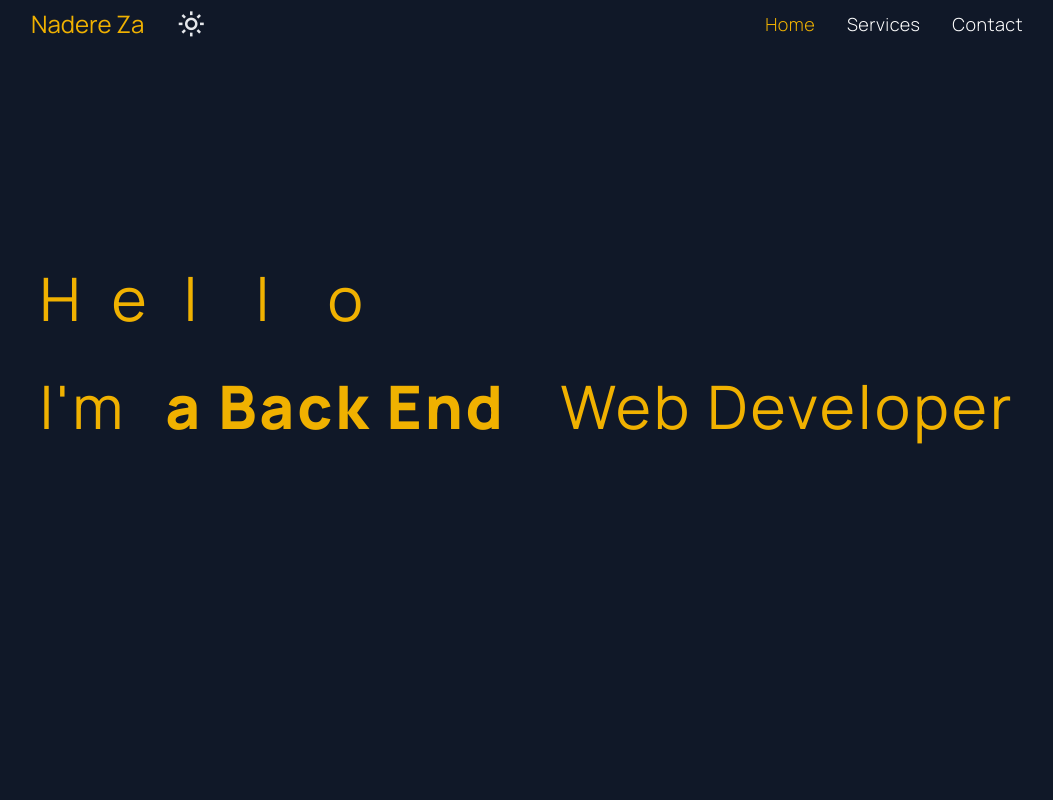
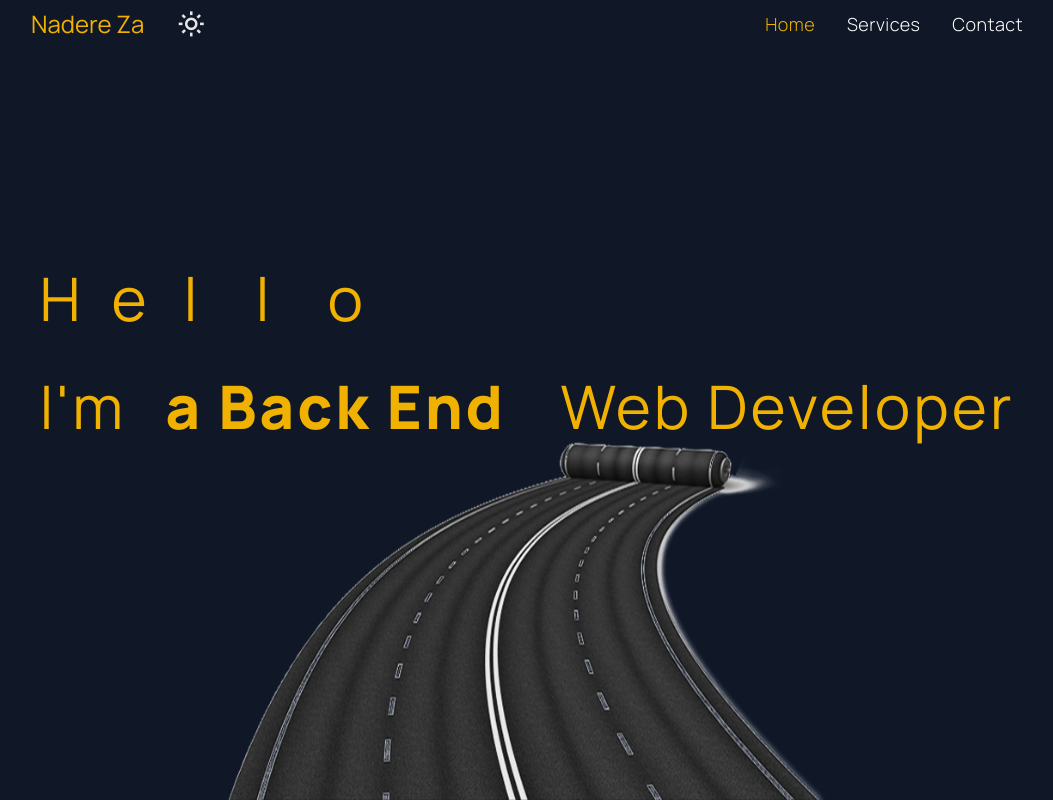
Before and after one commit to NadereZ/portfolio-website, a React (Vite) app: page / in a window 1280 px wide. Shown: the whole page, without its empty margins (113-1166 px from the left). Built offline with nearby package versions, Linux system fonts and the light colour scheme.

Commit message:
Set the background image.

```diff
--- a/src/components/Hero.jsx
+++ b/src/components/Hero.jsx
@@ -3,60 +3,53 @@ import Navbar from './Navbar';
 import { letters, professionTexts } from '../data/index';
 
 const Hero = () => {
-  // State for tracking which letter is currently hovered (for hover animations)
-  const [hoveredLetter, setHoveredLetter] = useState(null);
+  // State Management
+  const [hoveredLetter, setHoveredLetter] = useState(null); // Tracks hover state for letter images
+  const [currentText, setCurrentText] = useState(professionTexts[0]); // Current rotating text
+  const [currentIndex, setCurrentIndex] = useState(0); // Index tracker for text rotation
+  const [isRotating, setIsRotating] = useState(false); // Controls rotation animation state
 
-  // State for the currently displayed profession text
-  const [currentText, setCurrentText] = useState(professionTexts[0]);
+  // Text rotation effect with animation
+  useEffect(() => {
+    const textChangeDelay = 300; // Animation duration for text change
+    const rotationInterval = 4000; // Time between text rotations
 
-  // State for tracking the current index in the professionTexts array
-  const [currentIndex, setCurrentIndex] = useState(0);
-  const [isRotating, setIsRotating] = useState(false)
+    const interval = setInterval(() => {
+      setIsRotating(true); // Trigger rotation animation
 
-  useEffect(() => {
-    // Animation timing configuration
-    const textChangeDelay = 300; // Delay before text changes (ms)
-    const rotationInterval = 4000; // Time between rotations (ms)
-
-    // Set up the text rotation interval
-    const interval = setInterval(() => {
-      setIsRotating(true)
       setTimeout(() => {
-        // Calculate next index with wrap-around
         const nextIndex = (currentIndex + 1) % professionTexts.length;
         setCurrentIndex(nextIndex);
         setCurrentText(professionTexts[nextIndex]);
-        setIsRotating(false)
+        setIsRotating(false); // Reset animation state
       }, textChangeDelay);
     }, rotationInterval);
 
-    // Cleanup function to clear interval when component unmounts
     return () => clearInterval(interval);
-  }, [currentIndex]); // Add currentIndex to dependency array
+  }, [currentIndex]);
 
   return (
     /**
      * Hero Section Container
-     * - Takes full viewport height (h-screen)
-     * - Uses flex column layout
-     * - Centers content both horizontally and vertically
+     * - Full viewport height with centered content
+     * - Isolate property prevents stacking context issues
+     * - Dark background inherited from parent
      */
-    <div className="w-full h-screen flex flex-col justify-center items-center">
-      {/* Navigation Bar Component */}
+    <div className="w-full h-screen flex flex-col justify-center items-center isolate relative">
+      {/* Fixed Navigation Bar */}
       <Navbar />
 
       {/* Main Content Container */}
       <div className="flex flex-col md:items-center items-start xl:gap-y-10 gap-y-3 xl:mb-20 mb-0">
-        {/* Animated Letter Heading Section */}
+        {/* Animated Heading Container */}
         <h1 className="flex flex-col xl:space-y-8 md:space-y-4 space-y-2 xl:text-6xl md:text-4xl text-3xl md:font-normal font-bold text-yellow-500">
-          {/* Letter Hover Animation Row */}
-          <span className="flex">
+          {/* Interactive Letters Section */}
+          <span className="flex relative z-20">
             {letters.map((letter, index) => (
               /**
-               * Individual Letter Container
-               * - Shows hover image when moused over
-               * - Has custom negative margins for overlapping effect
-               * - Uses relative positioning for absolute-positioned hover images
+               * Letter Container with Hover Effect
+               * - Negative margins create overlapping effect
+               * - Displays image on hover
                */
               <span
                 key={`letter-${index}`}
@@ -64,36 +57,44 @@ const Hero = () => {
                 onMouseEnter={() => setHoveredLetter(index)}
                 onMouseLeave={() => setHoveredLetter(null)}
               >
-                {/* Letter Character Display */}
                 {letter.char}
-
-                {/* Hover Image (shown only when letter is hovered) */}
+                {/* Hover Image */}
                 <img
                   src={letter.img}
-                  alt={`Visual representation for ${letter.char}`}
+                  alt={`Icon for ${letter.char}`}
                   className={`xl:h-36 h-24 absolute bottom-full -translate-x-1/2 ${
-                    letter.rotate || ""
+                    letter.rotate || ''
                   } transition-opacity duration-300 ${
-                    hoveredLetter === index ? "opacity-100" : "opacity-0"
+                    hoveredLetter === index ? 'opacity-100' : 'opacity-0'
                   }`}
                 />
               </span>
             ))}
           </span>
 
-          {/* Profession Text Display with Rotating Text */}
-          <span className="xl:text-6xl md:text-4xl text-2xl tracking-wider xl:py-4 py-2 overflow-hidden">
-            I'm{" "}
+          {/* Animated Profession Text */}
+          <span className="xl:text-6xl md:text-4xl text-2xl tracking-wider xl:py-4 py-2 overflow-hidden relative z-20">
+            I'm{' '}
             <span
               className={`inline-block xl:w-[380px] md:w-[240px] w-[160px] lg:ml-6 ml-2 font-extrabold transform origin-left transition-transform duration-300 ease-out text-yellow-500 ${
-                isRotating ? "rotate-[100deg]" : "rotate-0"
+                isRotating ? 'rotate-[30deg]' : 'rotate-0'
               }`}
+              aria-live="polite" // Accessibility improvement for screen readers
             >
               {currentText}
-            </span>{" "}
+            </span>{' '}
             Web Developer
           </span>
         </h1>
+
+        {/* Decorative Road Image */}
+        <div className="lg:w-[600px] md:w-[500px] w-[350px] absolute left-1/2 -translate-x-1/2 z-2 bottom-0">
+          <img
+            src="/road.png" // Updated public path reference
+            alt="Decorative road illustration"
+            className="w-full mx-auto" // Added subtle animation
+          />
+        </div>
       </div>
     </div>
   );
```
